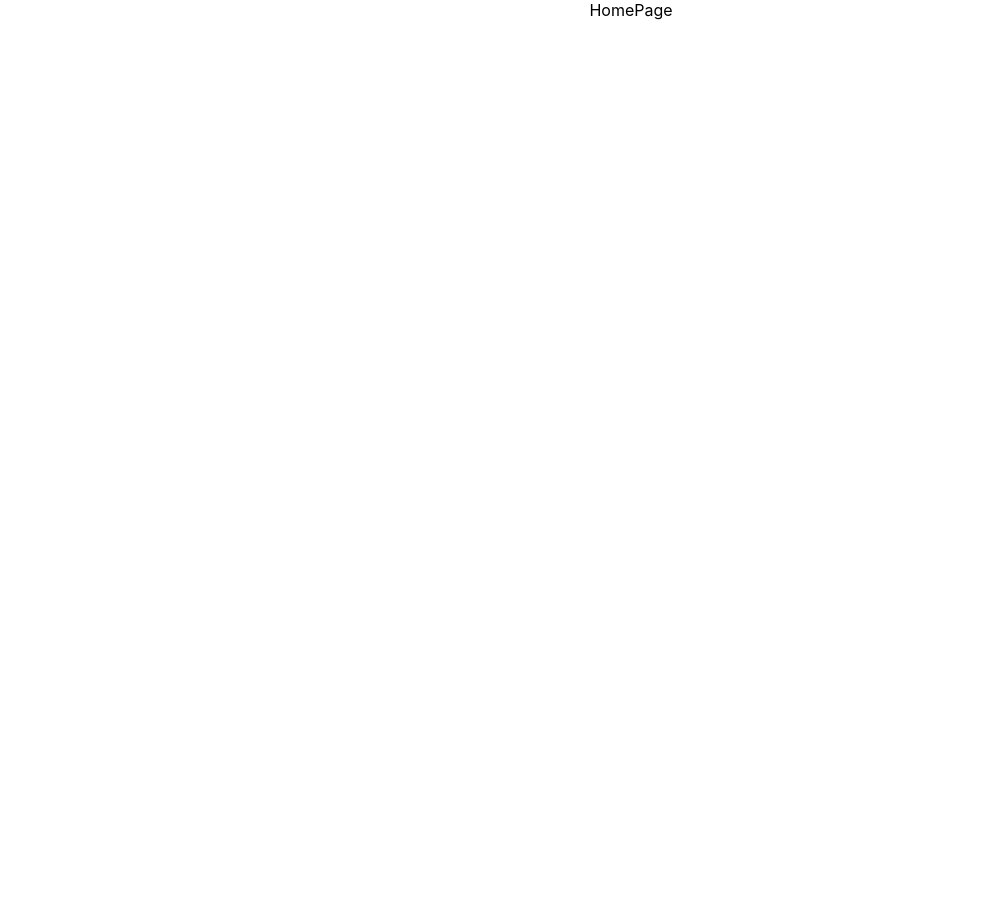
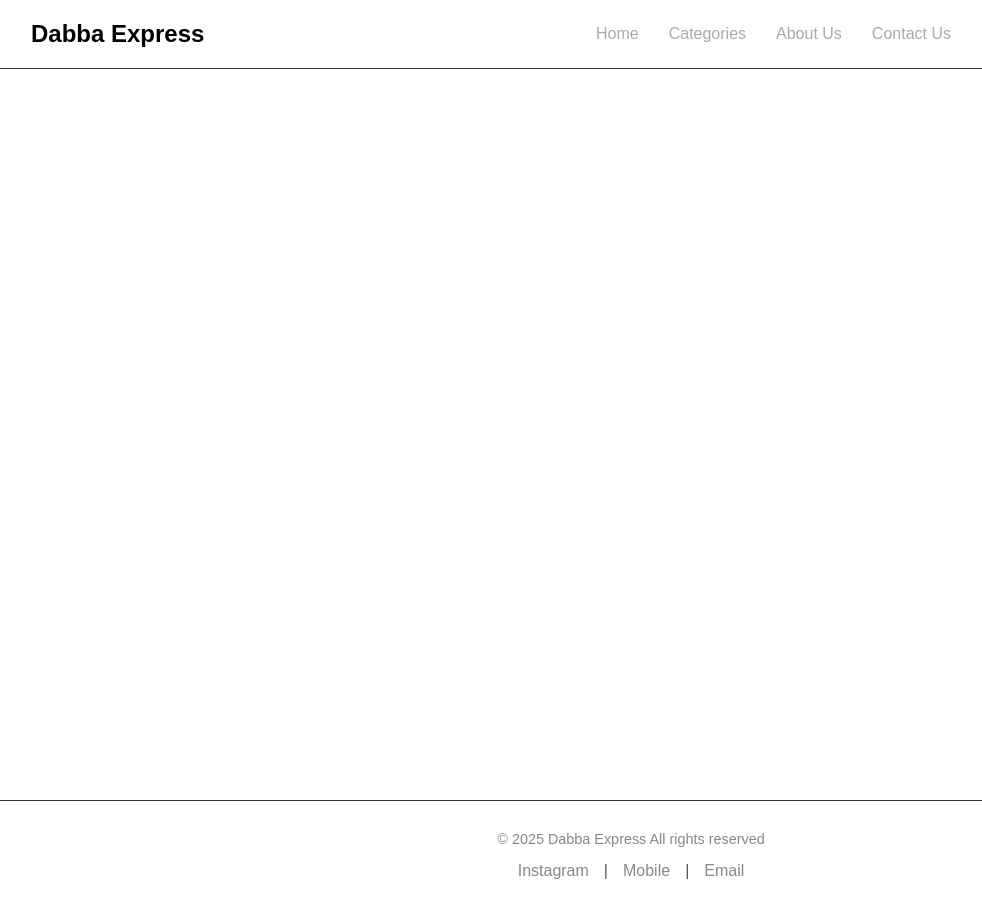
Before and after one commit to nayomishah/TechnoHack, a React (Create React App) app: page / in a window 1280 px wide. Shown: the whole page, without its empty margins (9-991 px from the left). Before the commit the page ends 800 px from the top, so only its background shows below. Built offline with nearby package versions, Linux system fonts and the light colour scheme.

Commit message:
header-footer
header-footer changes with app changes

```diff
--- a/package.json
+++ b/package.json
@@ -9,6 +9,7 @@
     "@testing-library/user-event": "^13.5.0",
     "react": "^19.1.1",
     "react-dom": "^19.1.1",
+    "react-router-dom": "^7.7.1",
     "react-scripts": "5.0.1",
     "web-vitals": "^2.1.4"
   },
--- a/src/App.css
+++ b/src/App.css
@@ -1,38 +1,17 @@
-.App {
-  text-align: center;
+* {
+  margin: 0;
+  padding: 0;
+  box-sizing: border-box;
 }
 
-.App-logo {
-  height: 40vmin;
-  pointer-events: none;
+body {
+  font-family: 'Arial', sans-serif;
+  overflow-x: hidden;
+  overflow-y: auto;
 }
 
-@media (prefers-reduced-motion: no-preference) {
-  .App-logo {
-    animation: App-logo-spin infinite 20s linear;
-  }
-}
-
-.App-header {
-  background-color: #282c34;
-  min-height: 100vh;
+.app {
   display: flex;
   flex-direction: column;
-  align-items: center;
-  justify-content: center;
-  font-size: calc(10px + 2vmin);
-  color: white;
+  min-height: 100vh;
 }
-
-.App-link {
-  color: #61dafb;
-}
-
-@keyframes App-logo-spin {
-  from {
-    transform: rotate(0deg);
-  }
-  to {
-    transform: rotate(360deg);
-  }
-}
--- a/src/App.js
+++ b/src/App.js
@@ -1,25 +1,25 @@
-import logo from './logo.svg';
+import React from 'react';
+import { Route, BrowserRouter, Routes } from 'react-router-dom';
 import './App.css';
+import Header from './Components/Header/Header';
+import Footer from './Components/Footer/Footer';
 import HomePage from './Components/Home/HomePage';
+
 function App() {
   return (
-    <div className="App">
-      {/* <header className="App-header">
-        <img src={logo} className="App-logo" alt="logo" />
-        <p>
-          Edit <code>src/App.js</code> and save to reload.
-        </p>
-        <a
-          className="App-link"
-          href="https://reactjs.org"
-          target="_blank"
-          rel="noopener noreferrer"
-        >
-          Learn React
-        </a>
-      </header> */}
-      <HomePage />
-    </div>
+    <BrowserRouter>
+      <Header />
+
+      <div className="app">
+
+        <Routes>
+          <Route path="/" element={<HomePage />} />
+        </Routes>
+
+      </div>
+
+      <Footer />
+    </BrowserRouter>
   );
 }
 
--- a/src/Components/Footer/Footer.css
+++ b/src/Components/Footer/Footer.css
@@ -1,6 +1,6 @@
 .footer {
     width: 100vw;
-    background-color: #1a1a1a;
+    background-color: #fff;
     padding: 30px 0;
     /* Increased vertical padding */
     border-top: 1px solid #333;
--- a/src/Components/Header/Header.css
+++ b/src/Components/Header/Header.css
@@ -2,7 +2,7 @@
     position: fixed;
     top: 0;
     width: 100vw;
-    background-color: #111;
+    background-color: #fff;
     padding: 0;
     z-index: 1000;
     border-bottom: 1px solid #333;
--- a/src/Components/Header/Header.jsx
+++ b/src/Components/Header/Header.jsx
@@ -1,7 +1,6 @@
 import React from 'react';
 import { useNavigate } from 'react-router-dom';
 import './Header.css';
-import '../Images/Headerlogo.jepg';
 
 const Header = () => {
     const navigate = useNavigate();
--- a/src/Components/Home/HomePage.jsx
+++ b/src/Components/Home/HomePage.jsx
@@ -6,4 +6,4 @@ const HomePage = () => {
   )
 }
 
-export default HomePage
+export default HomePage;
```
Also changed, not shown: 1 other file (tests, documents, lock files or other folders).
